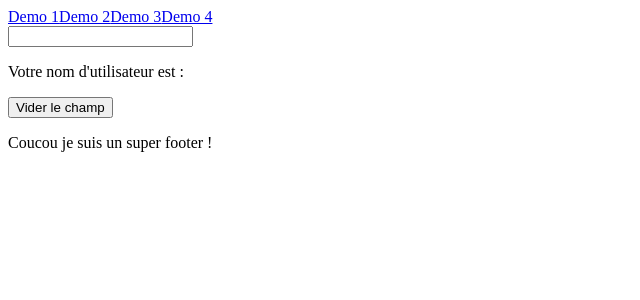
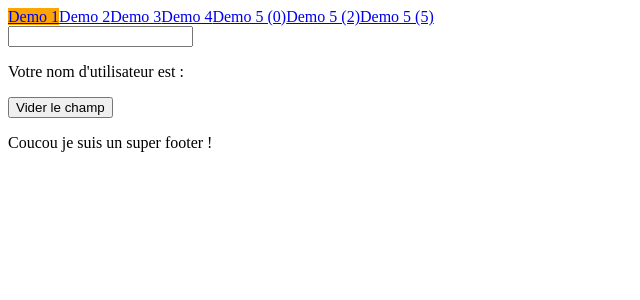
Before and after one commit to EtienneFormation/demonstrationsAngular, an Angular app: page /demo1 in a window 1280 px wide. Shown: the top 300 px of the page, without its empty margins (0-640 px from the left). Built offline with nearby package versions, Linux system fonts and the light colour scheme.

Commit message:
demo routes parametrees

```diff
--- a/src/app/app.component.css
+++ b/src/app/app.component.css
@@ -0,0 +1,3 @@
+.active {
+  background-color: orange;
+}
--- a/src/app/app.component.html
+++ b/src/app/app.component.html
@@ -15,10 +15,13 @@
 </nav>
 -->
 <nav>
-  <a routerLink="/demo1">Demo 1</a>
-  <a routerLink="/demo2">Demo 2</a>
-  <a routerLink="/demo3">Demo 3</a>
-  <a routerLink="/demo4">Demo 4</a>
+  <a routerLink="/demo1" routerLinkActive="active">Demo 1</a>
+  <a routerLink="/demo2" routerLinkActive="active">Demo 2</a>
+  <a routerLink="/demo3" routerLinkActive="active">Demo 3</a>
+  <a routerLink="/demo4" routerLinkActive="active">Demo 4</a>
+  <a routerLink="/demo5/0" routerLinkActive="active">Demo 5 (0)</a>
+  <a routerLink="/demo5/2" routerLinkActive="active">Demo 5 (2)</a>
+  <a routerLink="/demo5/5" routerLinkActive="active">Demo 5 (5)</a>
 </nav>
 
 <router-outlet></router-outlet>
--- a/src/app/app.component.ts
+++ b/src/app/app.component.ts
@@ -1,5 +1,5 @@
 import { Component } from '@angular/core';
-import {Router, RouterLink, RouterOutlet} from '@angular/router';
+import {Router, RouterLink, RouterLinkActive, RouterOutlet} from '@angular/router';
 import {UnptinomComponent} from "./unptinom/unptinom.component";
 import {AffichageConditionnelComponent} from "./affichage-conditionnel/affichage-conditionnel.component";
 import {ListeUtilisateursComponent} from "./liste-utilisateurs/liste-utilisateurs.component";
@@ -8,7 +8,7 @@ import {AjouterUtilisateurComponent} from "./ajouter-utilisateur/ajouter-utilisa
 @Component({
   selector: 'app-root',
   standalone: true,
-  imports: [RouterOutlet, UnptinomComponent, AffichageConditionnelComponent, ListeUtilisateursComponent, AjouterUtilisateurComponent, RouterLink],
+  imports: [RouterOutlet, UnptinomComponent, AffichageConditionnelComponent, ListeUtilisateursComponent, AjouterUtilisateurComponent, RouterLink, RouterLinkActive],
   templateUrl: './app.component.html',
   styleUrl: './app.component.css'
 })
--- a/src/app/app.routes.ts
+++ b/src/app/app.routes.ts
@@ -1,13 +1,14 @@
 import { Routes } from '@angular/router';
-import {AppComponent} from "./app.component";
 import {UnptinomComponent} from "./unptinom/unptinom.component";
 import {AffichageConditionnelComponent} from "./affichage-conditionnel/affichage-conditionnel.component";
 import {AjouterUtilisateurComponent} from "./ajouter-utilisateur/ajouter-utilisateur.component";
 import {ListeUtilisateursComponent} from "./liste-utilisateurs/liste-utilisateurs.component";
+import {ConsulterUtilisateurComponent} from "./consulter-utilisateur/consulter-utilisateur.component";
 
 export const routes: Routes = [
   { path : 'demo1', component : UnptinomComponent },
   { path : 'demo2', component : AffichageConditionnelComponent },
   { path : 'demo3', component : AjouterUtilisateurComponent },
-  { path : 'demo4', component : ListeUtilisateursComponent }
+  { path : 'demo4', component : ListeUtilisateursComponent },
+  { path : 'demo5/:id', component : ConsulterUtilisateurComponent }
 ];
--- a/src/app/consulter-utilisateur/consulter-utilisateur.component.html
+++ b/src/app/consulter-utilisateur/consulter-utilisateur.component.html
@@ -1 +1,2 @@
 <p>consulter-utilisateur works!</p>
+<p>{{user}}</p>
--- a/src/app/consulter-utilisateur/consulter-utilisateur.component.ts
+++ b/src/app/consulter-utilisateur/consulter-utilisateur.component.ts
@@ -1,4 +1,6 @@
-import { Component } from '@angular/core';
+import {Component, OnInit} from '@angular/core';
+import {ActivatedRoute, Router} from "@angular/router";
+import {UtilisateurService} from "../utilisateur.service";
 
 @Component({
   selector: 'app-consulter-utilisateur',
@@ -7,6 +9,24 @@ import { Component } from '@angular/core';
   templateUrl: './consulter-utilisateur.component.html',
   styleUrl: './consulter-utilisateur.component.css'
 })
-export class ConsulterUtilisateurComponent {
+export class ConsulterUtilisateurComponent implements OnInit {
 
+  user = "";
+
+  constructor(private route : ActivatedRoute,
+              private service : UtilisateurService) {}
+
+  ngOnInit() {
+    // Ne fonctionne que au premier accès au composant
+    // let idStr = this.route.snapshot.paramMap.get('id');
+
+    // Actualisation dynamique de l'id aux accès suivants à ce composant
+    this.route.paramMap.subscribe(params => {
+      let idStr = params.get("id");
+      if (idStr) {
+        let id = parseInt(idStr);
+        this.user = this.service.usernames[id];
+      }
+    });
+  }
 }
```
